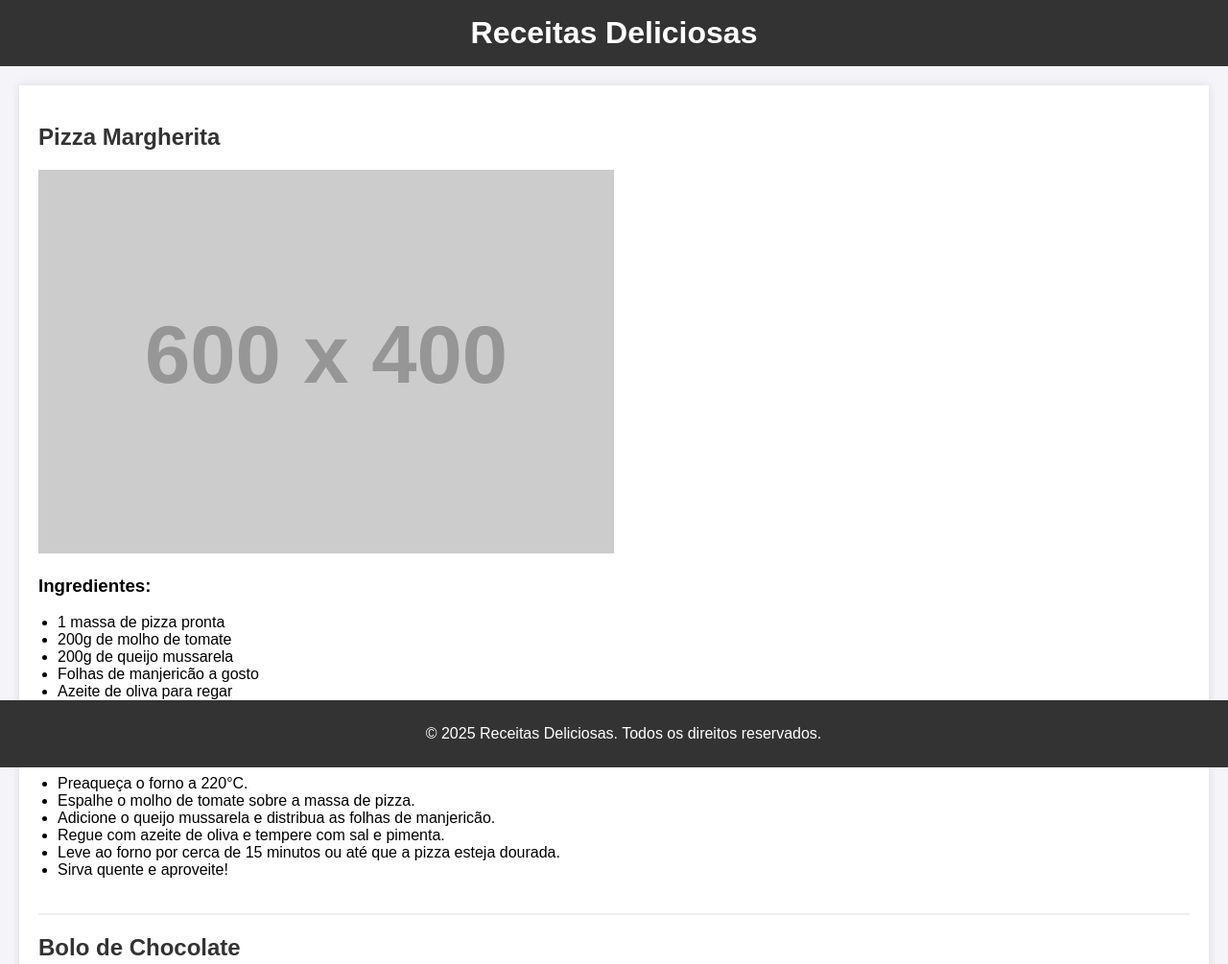
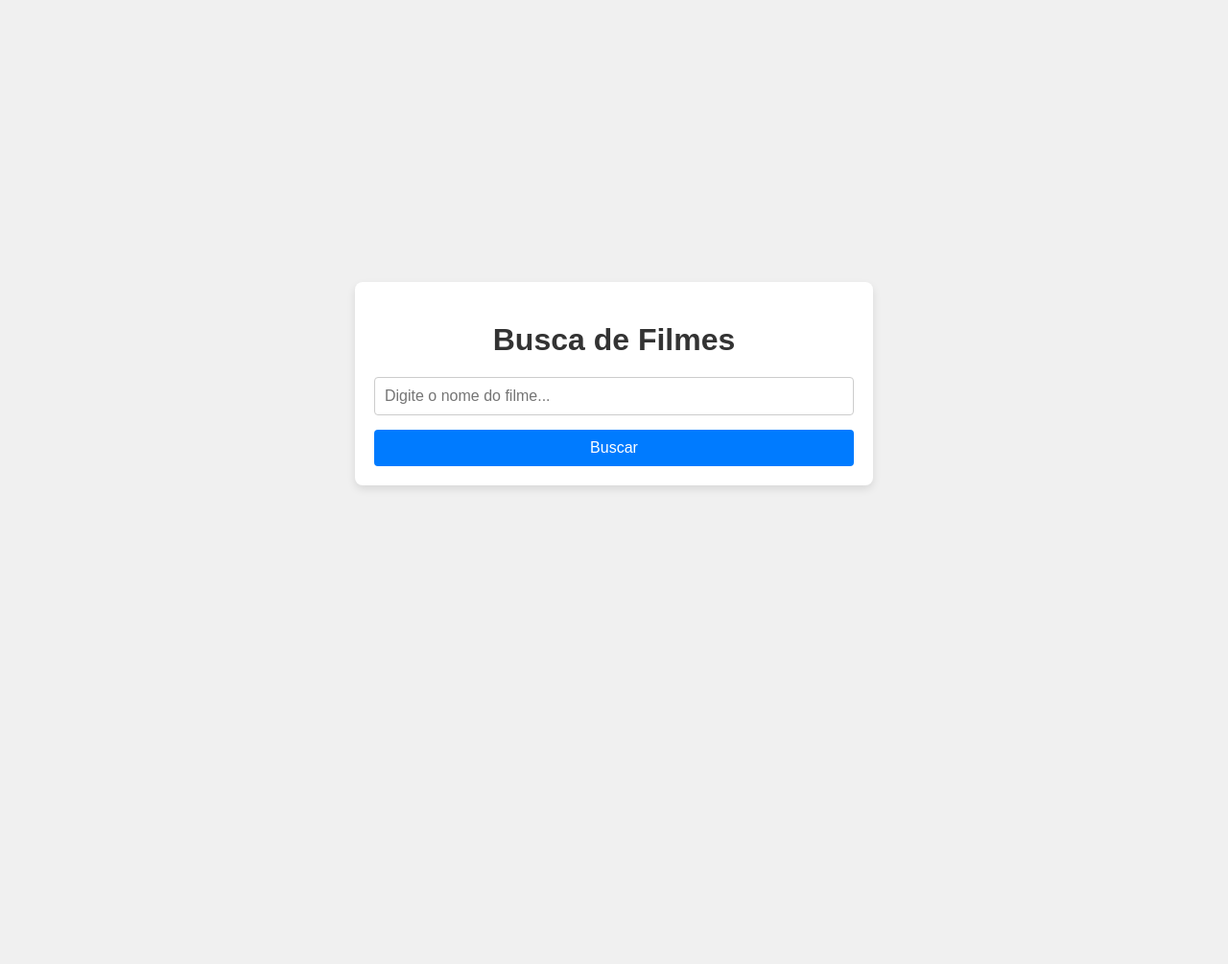
Before and after one commit to MatheusCardoso013/scm, a plain HTML site: page index.html in a window 1280 px wide. Shown: the top 1005 px of the page at 96% size. After the commit the page ends 800 px from the top, so only its background shows below. Drawn offline with Linux system fonts and the light colour scheme; placeholder pictures from the web are drawn by us.

Commit message:
site de filmes

```diff
--- a/index.html
+++ b/index.html
@@ -1,130 +1,74 @@
 <!DOCTYPE html>
-<html lang="pt-br">
+<html lang="pt-BR">
 <head>
     <meta charset="UTF-8">
     <meta name="viewport" content="width=device-width, initial-scale=1.0">
-    <title>Página de Receitas</title>
+    <title>Busca de Filmes</title>
     <style>
         body {
             font-family: Arial, sans-serif;
-            background-color: #f4f4f9;
+            background-color: #f0f0f0;
+            display: flex;
+            justify-content: center;
+            align-items: center;
+            flex-direction: column;
+            height: 100vh;
             margin: 0;
-            padding: 0;
+            padding: 20px;
+            box-sizing: border-box;
         }
-        header {
-            background-color: #333;
+
+        .search-container {
+            background-color: #fff;
+            padding: 20px;
+            border-radius: 8px;
+            box-shadow: 0 4px 8px rgba(0, 0, 0, 0.1);
+            text-align: center;
+            width: 100%;
+            max-width: 500px;
+        }
+
+        h1 {
+            color: #333;
+            margin-bottom: 20px;
+        }
+
+        .search-form {
+            display: flex;
+            flex-direction: column;
+            gap: 15px;
+        }
+
+        .search-input {
+            padding: 10px;
+            border: 1px solid #ccc;
+            border-radius: 4px;
+            font-size: 16px;
+        }
+
+        .search-button {
+            padding: 10px;
+            border: none;
+            border-radius: 4px;
+            background-color: #007bff;
             color: white;
-            text-align: center;
-            padding: 1rem;
+            font-size: 16px;
+            cursor: pointer;
+            transition: background-color 0.3s ease;
         }
-        h1 {
-            margin: 0;
-        }
-        .container {
-            max-width: 1200px;
-            margin: 20px auto;
-            padding: 20px;
-            background-color: white;
-            box-shadow: 0 0 10px rgba(0, 0, 0, 0.1);
-        }
-        .recipe {
-            border-bottom: 2px solid #eee;
-            padding: 20px 0;
-        }
-        .recipe:last-child {
-            border-bottom: none;
-        }
-        .recipe h2 {
-            margin-top: 0;
-            color: #333;
-        }
-        .ingredients, .instructions {
-            margin: 10px 0;
-        }
-        .ingredients ul, .instructions ul {
-            padding-left: 20px;
-        }
-        .recipe img {
-            max-width: 100%;
-            height: auto;
-        }
-        footer {
-            text-align: center;
-            padding: 10px;
-            background-color: #333;
-            color: white;
-            position: fixed;
-            width: 100%;
-            bottom: 0;
+
+        .search-button:hover {
+            background-color: #0056b3;
         }
     </style>
 </head>
 <body>
-
-<header>
-    <h1>Receitas Deliciosas</h1>
-</header>
-
-<div class="container">
-    <div class="recipe">
-        <h2>Pizza Margherita</h2>
-        <img src="https://via.placeholder.com/600x400" alt="Pizza Margherita">
-        <div class="ingredients">
-            <h3>Ingredientes:</h3>
-            <ul>
-                <li>1 massa de pizza pronta</li>
-                <li>200g de molho de tomate</li>
-                <li>200g de queijo mussarela</li>
-                <li>Folhas de manjericão a gosto</li>
-                <li>Azeite de oliva para regar</li>
-                <li>Sal e pimenta a gosto</li>
-            </ul>
-        </div>
-        <div class="instructions">
-            <h3>Modo de Preparo:</h3>
-            <ul>
-                <li>Preaqueça o forno a 220°C.</li>
-                <li>Espalhe o molho de tomate sobre a massa de pizza.</li>
-                <li>Adicione o queijo mussarela e distribua as folhas de manjericão.</li>
-                <li>Regue com azeite de oliva e tempere com sal e pimenta.</li>
-                <li>Leve ao forno por cerca de 15 minutos ou até que a pizza esteja dourada.</li>
-                <li>Sirva quente e aproveite!</li>
-            </ul>
-        </div>
+    <div class="search-container">
+        <h1>Busca de Filmes</h1>
+        <form class="search-form">
+            <input type="text" class="search-input" placeholder="Digite o nome do filme..." required>
+            <button type="submit" class="search-button">Buscar</button>
+        </form>
     </div>
-
-    <div class="recipe">
-        <h2>Bolo de Chocolate</h2>
-        <img src="https://via.placeholder.com/600x400" alt="Bolo de Chocolate">
-        <div class="ingredients">
-            <h3>Ingredientes:</h3>
-            <ul>
-                <li>2 xícaras de farinha de trigo</li>
-                <li>1 xícara de açúcar</li>
-                <li>1/2 xícara de cacau em pó</li>
-                <li>1 colher de sopa de fermento em pó</li>
-                <li>1/2 xícara de leite</li>
-                <li>3 ovos</li>
-                <li>1/2 xícara de óleo</li>
-                <li>1 colher de chá de essência de baunilha</li>
-                <li>1 xícara de água fervente</li>
-            </ul>
-        </div>
-        <div class="instructions">
-            <h3>Modo de teste:</h3>
-            <ul>
-                <li>Preaqueça o forno a 180°C e unte uma fo'rma de 20cm com manteiga e farinha.</li>
-                <li>Em uma tigela, misture os ingredientes secos: farinha, açúcar, cacau e fermento.</li>
-                <li>Adicione os ovos, leite, óleo e essência de baunilha, e misture até obter uma massa homogênea.</li>
-
-            </ul>
-        </div>
-    </div>
-</div>
-
-<footer>
-    <p>&copy; 2025 Receitas Deliciosas. Todos os direitos reservados.</p>
-</footer>
-
 </body>
 </html>
```
